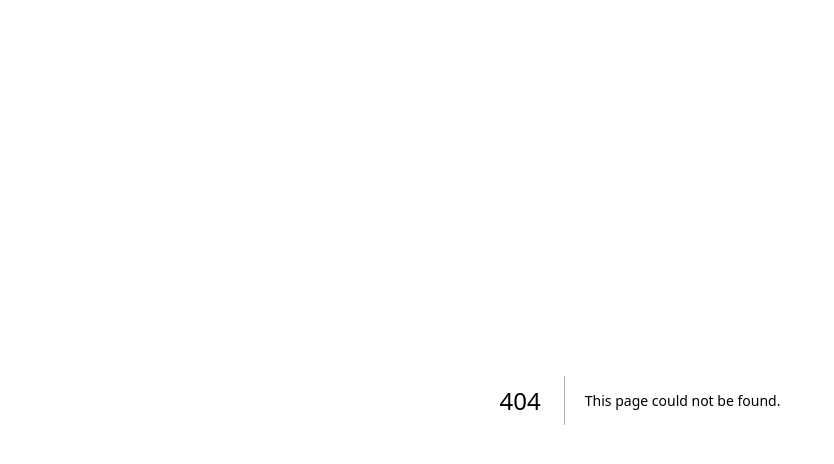
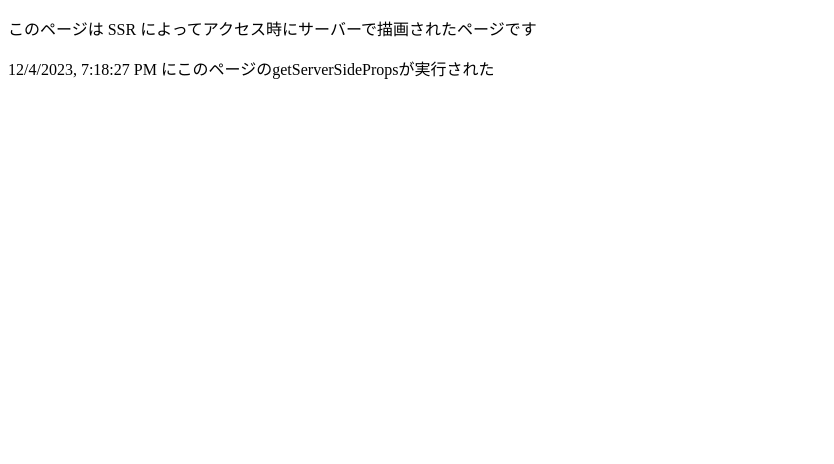
Before and after one commit to ryohi15/next-sample, a Next.js app: page /ssr in a window 1280 px wide. Before the commit this address had no page. Shown: the top 464 px of the page, without its empty margins (0-834 px from the left). Built offline with nearby package versions, Linux system fonts and the light colour scheme.

Commit message:
3.8.5 ssr

```diff
--- /dev/null
+++ b/pages/ssr.tsx
@@ -0,0 +1,38 @@
+import { GetServerSideProps, NextPage } from 'next';
+import Head from 'next/head';
+
+type SSRProps = {
+  message: string;
+};
+
+const SSR: NextPage<SSRProps> = (props) => {
+  const { message } = props;
+
+  return (
+    <div>
+      <Head>
+        <title>SSR</title>
+        <link rel="icon" href="/src/app/favicon.ico" />
+      </Head>
+      <main>
+        <p>
+          このページは SSR によってアクセス時にサーバーで描画されたページです
+        </p>
+        <p>{message}</p>
+      </main>
+    </div>
+  );
+};
+
+export const getServerSideProps: GetServerSideProps<SSRProps> = async (c) => {
+  const ts = new Date().toLocaleString();
+  const message = `${ts} にこのページのgetServerSidePropsが実行された`;
+  console.log(message);
+  return {
+    props: {
+      message,
+    },
+  };
+};
+
+export default SSR;
```
